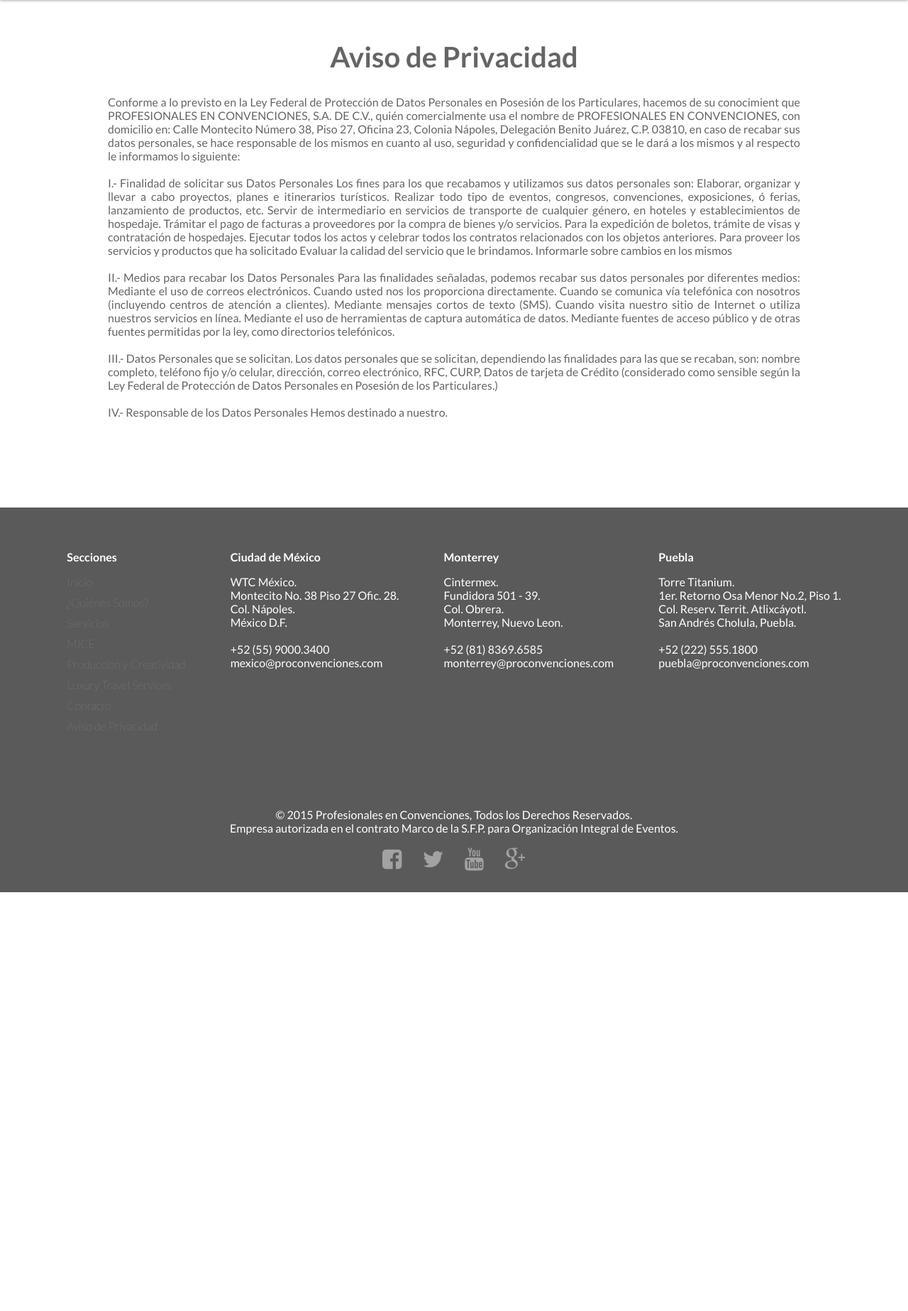
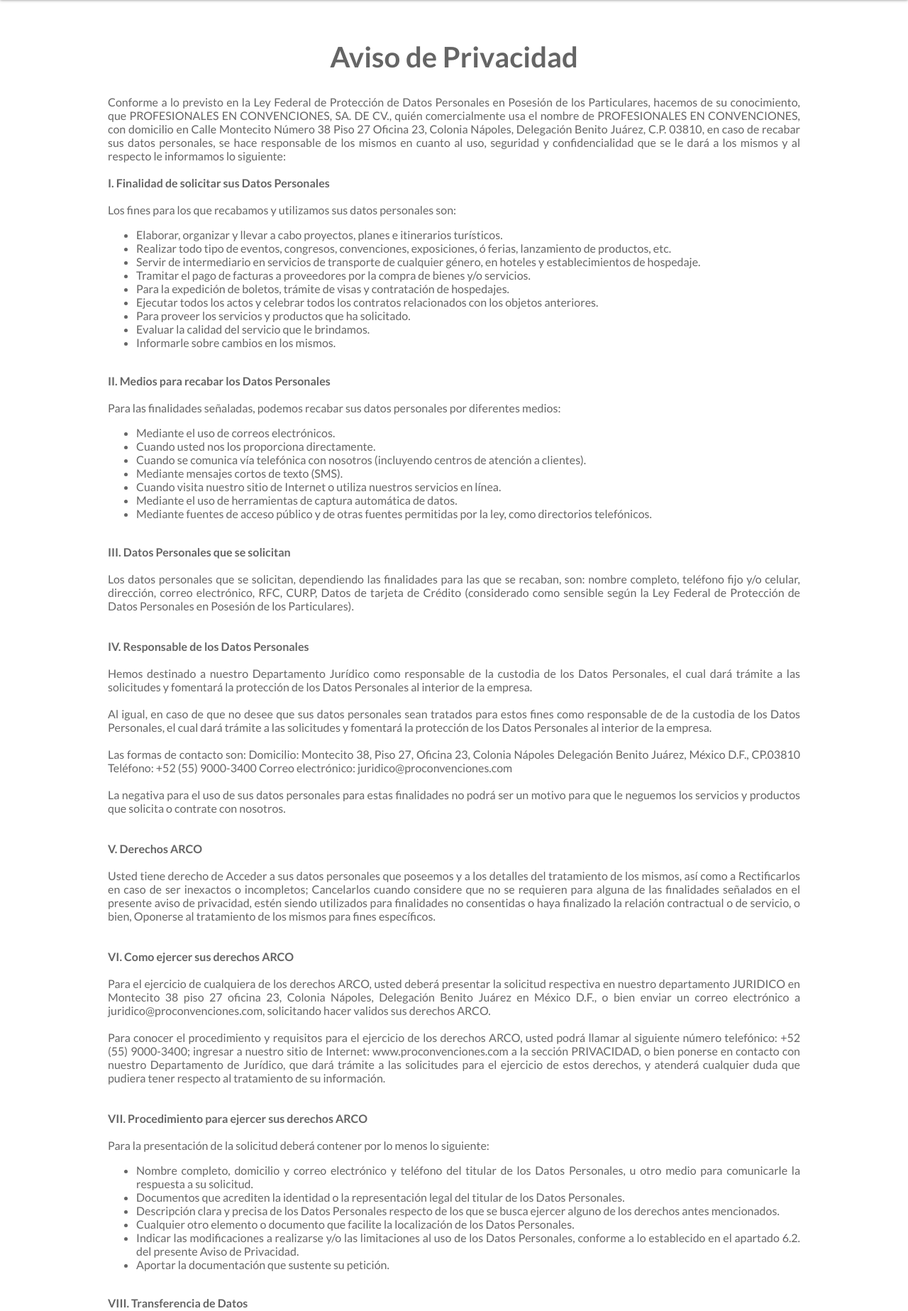
Before and after one commit to bazaescribe/prof-conv, a PHP site: page /aviso.html in a window 1280 px wide. Shown: the part 80-1927 px from the top of the page at 71% size. Before the commit the page ends 1337 px from the top, so only its background shows below. Run offline with PHP 8.4, Linux system fonts and the light colour scheme; some libraries are stand-ins or nearby versions.

Commit message:
Content issues solved

```diff
--- a/aviso.html
+++ b/aviso.html
@@ -108,34 +108,133 @@
       <h4 class="mar-30">Aviso de Privacidad</h4>
 
       <div class="container justify">
-        Conforme a lo previsto en la Ley Federal de Protección de Datos Personales en Posesión de los Particulares, hacemos de su conocimient que PROFESIONALES EN CONVENCIONES, S.A. DE C.V., quién comercialmente usa el nombre de PROFESIONALES EN CONVENCIONES, con domicilio en: Calle Montecito Número 38, Piso 27, Oficina 23, Colonia Nápoles, Delegación Benito Juárez, C.P. 03810, en caso de recabar sus datos personales, se hace responsable de los mismos en cuanto al uso, seguridad y confidencialidad que se le dará a los mismos y al respecto le informamos lo siguiente:
+        Conforme a lo previsto en la Ley Federal de Protección de Datos Personales en Posesión de los Particulares, hacemos de su conocimiento, que PROFESIONALES EN CONVENCIONES, SA. DE CV., quién comercialmente usa el nombre de PROFESIONALES EN CONVENCIONES, con domicilio en Calle Montecito Número 38 Piso 27 Oficina 23, Colonia Nápoles, Delegación Benito Juárez, C.P. 03810, en caso de recabar sus datos personales, se hace responsable de los mismos en cuanto al uso, seguridad y confidencialidad que se le dará a los mismos y al respecto le informamos lo siguiente:
         <br><br>
-        I.- Finalidad de solicitar sus Datos Personales
+        <b>I. Finalidad de solicitar sus Datos Personales</b>
+        <br><br>
         Los fines para los que recabamos y utilizamos sus datos personales son:
-        Elaborar, organizar y llevar a cabo proyectos, planes e itinerarios turísticos.
-        Realizar todo tipo de eventos, congresos, convenciones, exposiciones, ó ferias, lanzamiento de productos, etc.
-        Servir de intermediario en servicios de transporte de cualquier género, en hoteles y establecimientos de hospedaje.
-        Trámitar el pago de facturas a proveedores por la compra de bienes y/o servicios.
-        Para la expedición de boletos, trámite de visas y contratación de hospedajes.
-        Ejecutar todos los actos y celebrar todos los contratos relacionados con los objetos anteriores.
-        Para proveer los servicios y productos que ha solicitado
-        Evaluar la calidad del servicio que le brindamos.
-        Informarle sobre cambios en los mismos
+        <ul>
+          <li>Elaborar, organizar y llevar a cabo proyectos, planes e itinerarios turísticos. </li>
+          <li>Realizar todo tipo de eventos, congresos, convenciones, exposiciones, ó ferias, lanzamiento de productos, etc. </li>
+          <li>Servir de intermediario en servicios de transporte de cualquier género, en hoteles y establecimientos de hospedaje. </li>
+          <li>Tramitar el pago de facturas a proveedores por la compra de bienes y/o servicios. </li>
+          <li>Para la expedición de boletos, trámite de visas y contratación de hospedajes. </li>
+          <li>Ejecutar todos los actos y celebrar todos los contratos relacionados con los objetos anteriores. </li>
+          <li>Para proveer los servicios y productos que ha solicitado. </li>
+          <li>Evaluar la calidad del servicio que le brindamos.</li>
+          <li>Informarle sobre cambios en los mismos. </li>
+        </ul>
+        <br>
+
+        <b>II. Medios para recabar los Datos Personales</b>
         <br><br>
-        II.- Medios para recabar los Datos Personales
         Para las finalidades señaladas, podemos recabar sus datos personales por diferentes medios:
-        Mediante el uso de correos electrónicos.
-        Cuando usted nos los proporciona directamente.
-        Cuando se comunica vía telefónica con nosotros (incluyendo centros de atención a clientes).
-        Mediante mensajes cortos de texto (SMS).
-        Cuando visita nuestro sitio de Internet o utiliza nuestros servicios en línea.
-        Mediante el uso de herramientas de captura automática de datos.
-        Mediante fuentes de acceso público y de otras fuentes permitidas por la ley, como directorios telefónicos.
+        <ul>
+          <li>Mediante el uso de correos electrónicos.</li>
+          <li>Cuando usted nos los proporciona directamente.</li>
+          <li>Cuando se comunica vía telefónica con nosotros (incluyendo centros de atención a clientes).</li>
+          <li>Mediante mensajes cortos de texto (SMS).</li>
+          <li>Cuando visita nuestro sitio de Internet o utiliza nuestros servicios en línea.</li>
+          <li>Mediante el uso de herramientas de captura automática de datos.</li>
+          <li>Mediante fuentes de acceso público y de otras fuentes permitidas por la ley, como directorios telefónicos.</li>
+        </ul>
+        <br>
+
+        <b>III. Datos Personales que se solicitan</b>
         <br><br>
-        III.- Datos Personales que se solicitan.
-        Los datos personales que se solicitan, dependiendo las finalidades para las que se recaban, son: nombre completo, teléfono fijo y/o celular, dirección, correo electrónico, RFC, CURP, Datos de tarjeta de Crédito (considerado como sensible según la Ley Federal de Protección de Datos Personales en Posesión de los Particulares.)
+        Los datos personales que se solicitan, dependiendo las finalidades para las que se recaban, son: nombre completo, teléfono fijo y/o celular, dirección, correo electrónico, RFC, CURP, Datos de tarjeta de Crédito (considerado como sensible según la Ley Federal de Protección de Datos Personales en Posesión de los Particulares).
+        <br><br><br>
+
+        <b>IV. Responsable de los Datos Personales</b>
         <br><br>
-        IV.- Responsable de los Datos Personales Hemos destinado a nuestro.
+        Hemos destinado a nuestro Departamento Jurídico como responsable de la custodia de los Datos Personales, el cual dará trámite a las solicitudes y fomentará la protección de los Datos Personales al interior de la empresa.
+        <br><br>
+        Al igual, en caso de que no desee que sus datos personales sean tratados para estos fines como responsable de de la custodia de los Datos Personales, el cual dará trámite a las solicitudes y fomentará la protección de los Datos Personales al interior de la empresa.
+        <br><br>
+        Las formas de contacto son:
+        Domicilio: Montecito 38, Piso 27, Oficina 23, Colonia Nápoles Delegación Benito Juárez, México D.F., CP.03810
+        Teléfono: +52 (55) 9000-3400
+        Correo electrónico: juridico@proconvenciones.com
+        <br><br>
+        La negativa para el uso de sus datos personales para estas finalidades no podrá ser un motivo para que le neguemos los servicios y productos que solicita o contrate con nosotros.
+        <br><br><br>
+
+        <b>V. Derechos ARCO</b>
+        <br><br>
+        Usted tiene derecho de Acceder a sus datos personales que poseemos y a los detalles del tratamiento de los mismos, así como a Rectificarlos en caso de ser inexactos o incompletos; Cancelarlos cuando considere que no se requieren para alguna de las finalidades señalados en el presente aviso de privacidad, estén siendo utilizados para finalidades no consentidas o haya finalizado la relación contractual o de servicio, o bien, Oponerse al tratamiento de los mismos para fines específicos.
+        <br><br><br>
+
+        <b>VI. Como ejercer sus derechos ARCO</b>
+        <br><br>
+        Para el ejercicio de cualquiera de los derechos ARCO, usted deberá presentar la solicitud respectiva en nuestro departamento JURIDICO en Montecito 38 piso 27 oficina 23, Colonia Nápoles, Delegación Benito Juárez en México D.F., o bien enviar un correo electrónico a juridico@proconvenciones.com, solicitando hacer validos sus derechos ARCO.
+        <br><br>
+        Para conocer el procedimiento y requisitos para el ejercicio de los derechos ARCO, usted podrá llamar al siguiente número telefónico: +52 (55) 9000-3400; ingresar a nuestro sitio de Internet: www.proconvenciones.com a la sección PRIVACIDAD, o bien ponerse en contacto con nuestro Departamento de Jurídico, que dará trámite a las solicitudes para el ejercicio de estos derechos, y atenderá cualquier duda que pudiera tener respecto al tratamiento de su información.
+        <br><br><br>
+
+        <b>VII. Procedimiento para ejercer sus derechos ARCO</b>
+        <br><br>
+        Para la presentación de la solicitud deberá contener por lo menos lo siguiente:
+        <ul>
+          <li>Nombre completo, domicilio y correo electrónico y teléfono del titular de los Datos Personales, u otro medio para comunicarle la respuesta a su solicitud.</li>
+          <li>Documentos que acrediten la identidad o la representación legal del titular de los Datos Personales.</li>
+          <li>Descripción clara y precisa de los Datos Personales respecto de los que se busca ejercer alguno de los derechos antes mencionados.</li>
+          <li>Cualquier otro elemento o documento que facilite la localización de los Datos Personales.</li>
+          <li>Indicar las modificaciones a realizarse y/o las limitaciones al uso de los Datos Personales, conforme a lo establecido en el apartado 6.2. del presente Aviso de Privacidad.</li>
+          <li>Aportar la documentación que sustente su petición.</li>
+        </ul>
+        <br>
+
+        <b>VIII. Transferencia de Datos</b>
+        <br><br>
+        Le informamos que sus datos personales son compartidos dentro y fuera del país con las empresas, organizaciones y autoridades distintas a nosotros, para llevar a cabo la contratación de servicios, reservación de hospedajes, emisión de boletos aéreos entre otras actividades.
+        <br><br>
+        En caso, de que llegáramos a transferir sus Datos Personales a alguno de nuestros clientes con el fin de llevar a cabo las finalidades del tratamiento establecidas en el presente Aviso de Privacidad, se hará previa celebración de convenios de confidencialidad, siempre y cuando el cliente o persona a quien se le transmitan, acepte someter el tratamiento de los Datos Personales a las condiciones del presente Aviso de Privacidad.
+        <br><br>
+        Si usted no manifiesta su oposición para que sus Datos Personales sean transferidos a terceros, se entenderá que ha otorgado su consentimiento para ello.
+        <br><br>
+        Nos comprometemos a no transferir su información personal a terceros sin su consentimiento, salvo las excepciones previstas en el artículo 37 de la Ley de la materia.
+        <br><br><br>
+
+        <b>IX. Redes Sociales</b>
+        <br><br>
+        Las redes sociales como, Facebook, Twitter y Linkedin, entre otras, constituyen una plataforma de comunicación y de interconexión entre plataformas digitales de los distintos usuarios, por lo que, son ajenas a PROFESIONALES EN CONVENCIONES y, por lo tanto, no se encuentran bajo nuestra responsabilidad.
+        <br><br>
+        La información que proporcione dentro de redes sociales en las que PROFESIONALES EN CONVENCIONES participa como usuario, no constituyen, ni forman parte de los Datos Personales sujetos a la protección de este Aviso de Privacidad, siendo responsabilidad de la empresa prestadora de esa plataforma y de quien lo publica.
+        <br><br><br>
+
+        <b>X. Uso de Cookies</b>
+        <br><br>
+        El prestador por su propia cuenta o la de un tercero contratado para la prestación de servicios de medición, pueden utilizar cookies cuando un usuario navega por el sitio web. Las cookies son ficheros enviados al navegador por medio de un servidor web con la finalidad de registrar las actividades del usuario durante su tiempo de navegación.
+        <br><br>
+        Las cookies utilizadas por el sitio web se asocian únicamente con un usuario anónimo y su ordenador, y no proporcionan por sí mismas los datos personales del usuario.
+        <br><br>
+        Mediante el uso de las cookies resulta posible que el servidor donde se encuentra
+        la web, reconozca el navegador web utilizado por el usuario con la finalidad de que la navegación sea más sencilla, permitiendo, por ejemplo, el acceso a los usuarios que se hayan registrado previamente, acceder a las áreas, servicios, promociones o concursos reservados exclusivamente a ellos sin tener que registrarse en cada visita.
+        <br><br>
+        Se utilizan también para medir la audiencia y parámetros del tráfico, controlar el progreso y número de entradas.
+        El usuario tiene la posibilidad de configurar su navegador para ser avisado de la recepción de cookies y para impedir su instalación en su equipo. Por favor, consulte las instrucciones y manuales de su navegador para ampliar esta información.
+        <br><br>
+        Para utilizar el sitio web, no resulta necesario que el usuario permita la instalación de las cookies enviadas por el sitio web, o el tercero que actúe en su nombre, sin perjuicio de que sea necesario que el usuario inicie una sesión como tal en cada uno de los servicios cuya prestación requiera el previo registro o “login”.
+        <br><br>
+        Las cookies utilizadas en este sitio web tienen, en todo caso, carácter temporal con la única finalidad de hacer más eficaz su transmisión ulterior. En ningún caso se utilizarán las cookies para recoger información de carácter personal.
+
+        <br><br><br>
+
+        <b>XI. Cambios en el Aviso de Privacidad</b>
+        <br><br>
+        Nos reservamos el derecho de efectuar, en cualquier momento, modificaciones o actualizaciones al presente Aviso de Privacidad, para atender reformas legislativas, políticas internas o nuevos requerimientos para la prestación u ofrecimiento de nuestros servicios o productos.
+
+        Estas modificaciones estarán disponibles al público a través de anuncios, trípticos o folletos visibles en nuestros establecimientos o centros de atención, en nuestra página de internet o, se las haremos llegar al último correo electrónico que nos haya proporcionado.
+        <br><br><br>
+
+        <b>Fecha última actualización:</b>
+        <br><br>
+        20 enero de 2014
+        <br><br><br>
+
+        <b>Atentamente:</b>
+        <br><br>
+        Profesionales en Convenciones
         <br><br><br><br>
       </div>
       <br><br>
--- a/res/css/structure.css
+++ b/res/css/structure.css
@@ -74,7 +74,7 @@ body{
   bottom: 0px;
   height: 100%;
   overflow: hidden;
-  min-width: 1000px;
+  /*min-width: 1000px;*/
   z-index: -1;
   background: black;
 }
@@ -82,6 +82,17 @@ body{
 .video-bg video{
     width: 100%;
 }
+
+@media screen and (max-width: 1000px) {
+  .video-bg video{
+      display: none;
+  }
+
+  .video-bg{
+    background: #424242;
+  }
+}
+
 
 /************
   MENU
```
Also changed, not shown: contacto.html (+8 -1 lines), home.html (+6 -2 lines), nosotros.html (+18 -9 lines), produccion.html (+26 -17 lines), servicios.html (+37 -69 lines), res/img/photos/av.jpg (added), res/img/photos/av2.JPG (added), res/img/photos/print.JPG (added), 1 other file.
